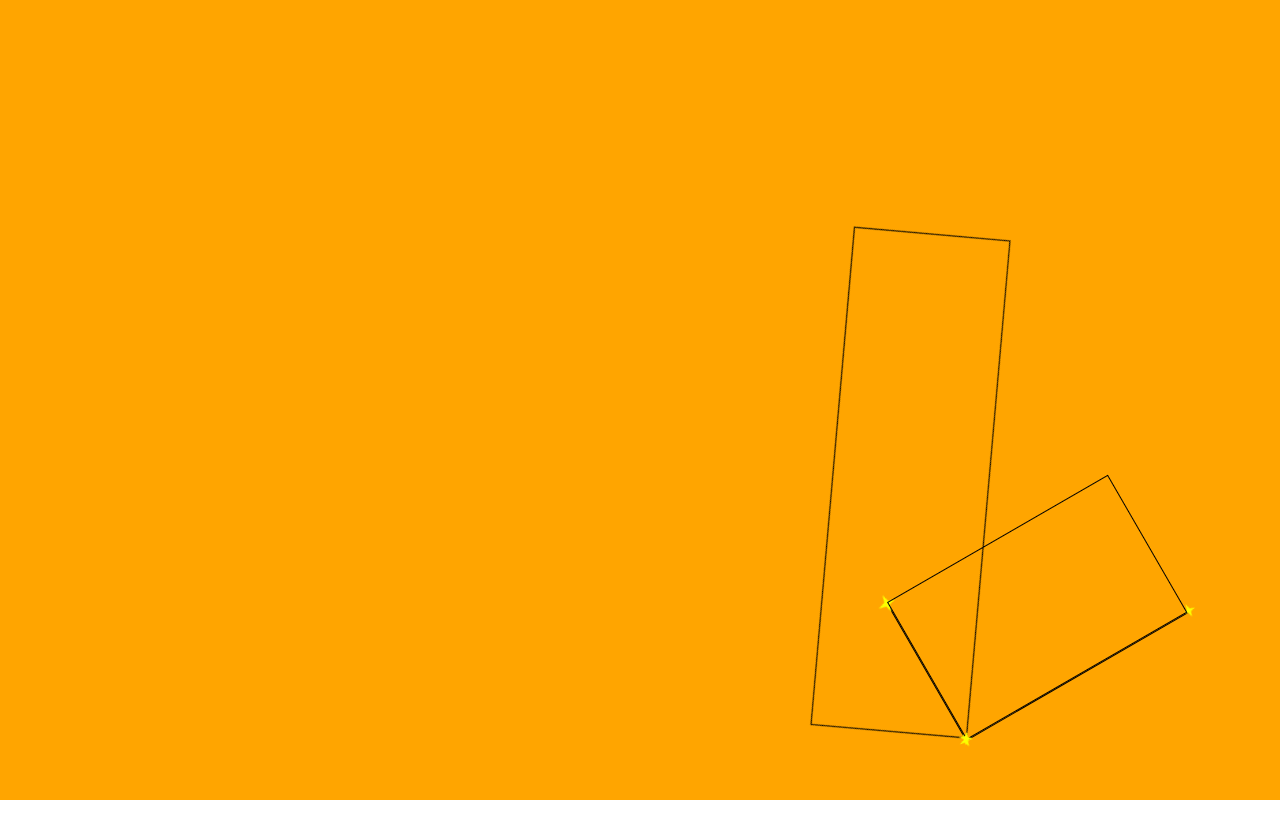
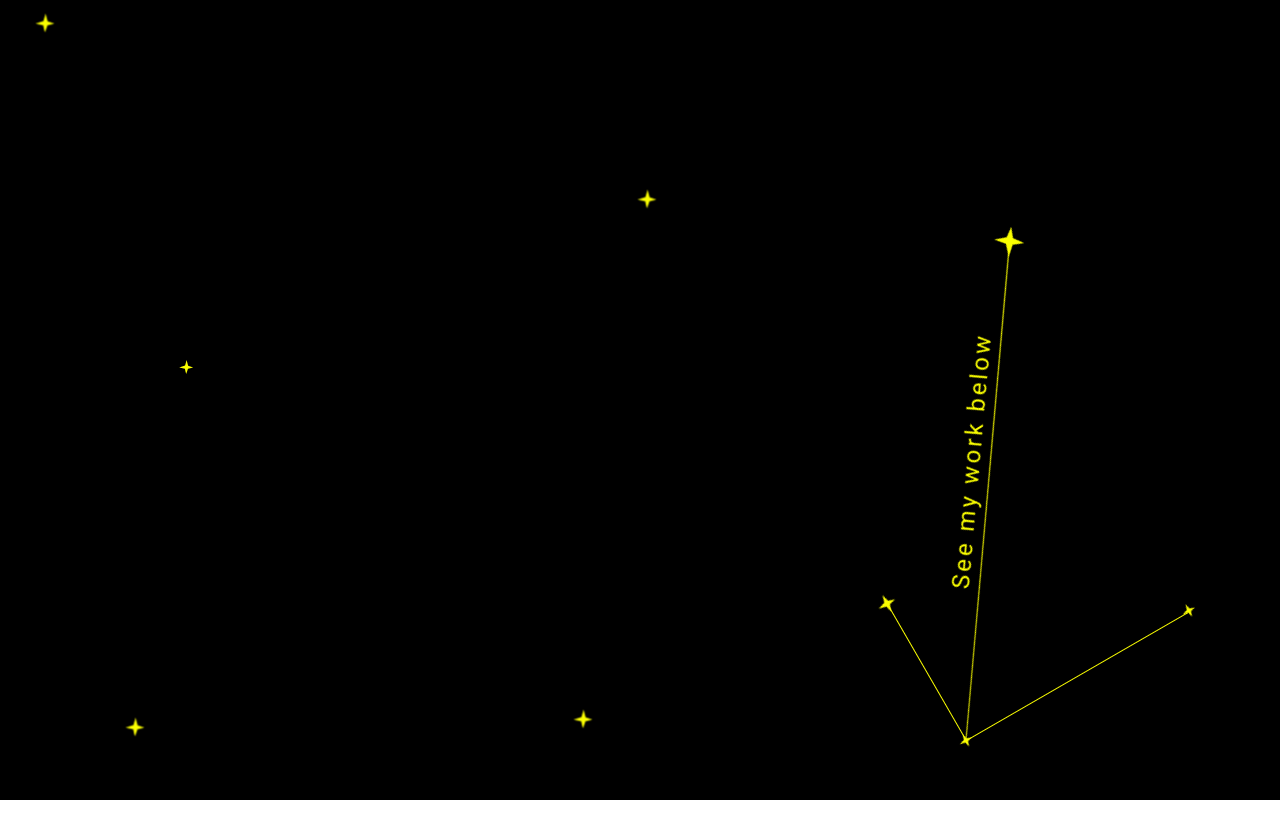
Before and after one commit to chaheein123/vue-portfolio, a Vue app: page / in a window 1280 px wide. Shown: the top 838 px of the page. Built offline with nearby package versions, Linux system fonts and the light colour scheme.

Commit message:
keep working on the stars

```diff
--- a/src/components/TopComponent/TopComponent.html
+++ b/src/components/TopComponent/TopComponent.html
@@ -1,4 +1,10 @@
 <div class="top-component">
+
+  <div class="stars star-1 stars-animate" />
+  <div class="stars star-2 stars-animate" />
+  <div class="stars star-3" />
+  <div class="stars star-4 stars-animate" />
+  <div class="stars star-5 stars-animate" />
 
   <div class="star-cluster">
     <div class="stars star-cluster-top stars-animate" />
@@ -6,13 +12,16 @@
     <div class="stars star-cluster-right" />
     <div class="star-cluster-line">
       <div class="star-actual-line">
-        <div class="stars star-cluster-bottom" />
+        <div class="star-actual-star stars" />
+        <div class="star-actual-text-wrapper">
+          See my work below
+        </div>
       </div>
     </div>
+
+
+
   </div>
-
-  <!-- <div class="star-cluster-line" /> -->
-
 
 
 
--- a/src/components/TopComponent/TopComponent.scss
+++ b/src/components/TopComponent/TopComponent.scss
@@ -1,5 +1,5 @@
 .top-component {
-  background-color: orange;
+  background-color: black;
   height: 100vh;
   min-height: 580px;
   position: relative;
@@ -28,8 +28,8 @@
   }
 
   .star-cluster {
-    border-left: 1px black solid;
-    border-bottom: 1px black solid;
+    border-left: 1px rgb(251, 255, 0) solid;
+    border-bottom: 1px rgb(251, 255, 0) solid;
     position: absolute;
     display: inline-block;
     width: 20%;
@@ -60,19 +60,63 @@
 
   .star-cluster-line {
     position: absolute;
-    border: 1px black solid;
     height: 100%;
     width: 100%;
 
     .star-actual-line {
       position: absolute;
       height: 100%;
-      border: 1px black solid;
+      border-bottom: 1px rgb(251, 255, 0) solid;
       width: 110%;
       transform: rotate(-55deg);
       transform-origin: bottom left;
       min-width: 500px;
 
+      .star-actual-star {
+        display: inline-block;
+        position: absolute;
+        width: 30px;
+        height: 30px;
+        left: 100%;
+        top: 100%;
+        transform: translate(-15px, -15px);
+      }
+
+      .star-actual-text-wrapper {
+        position: absolute;
+        top: 100%;
+        left: 50%;
+        transform: translate(-100px,-100%);
+        font-size: 24px;
+        letter-spacing: 3px;
+        color: rgb(251, 255, 0);
+        width: 300px;
+      }
     }
   }
+
+  .star-1 {
+    left: 3%;
+    top: 2%;
+  }
+
+  .star-2 {
+    left: 10%;
+    top: 90%;
+  }
+
+  .star-3 {
+    left: 14%;
+    top: 45%;
+  }
+
+  .star-4 {
+    left: 50%;
+    top: 24%;
+  }
+
+  .star-5 {
+    left: 45%;
+    top: 89%;
+  }
 }
--- a/src/pages/MainPage/MainPage.scss
+++ b/src/pages/MainPage/MainPage.scss
@@ -1,4 +1,4 @@
 .main-page {
-  height: 1000px;
+  height: 5000px;
 
 }
```
